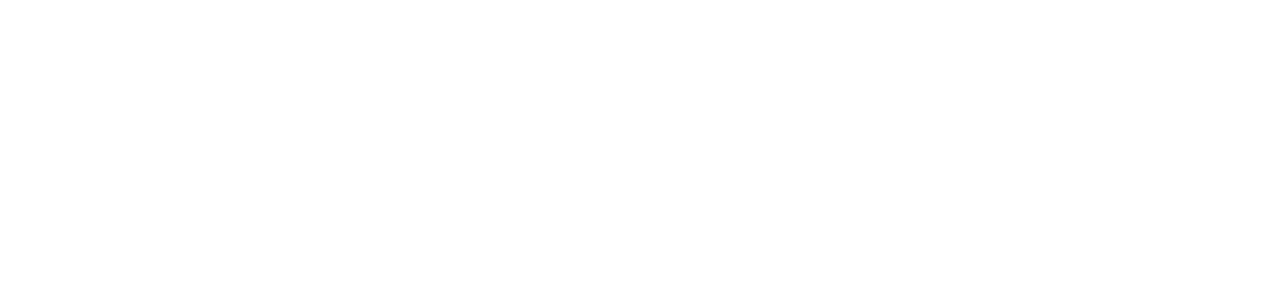
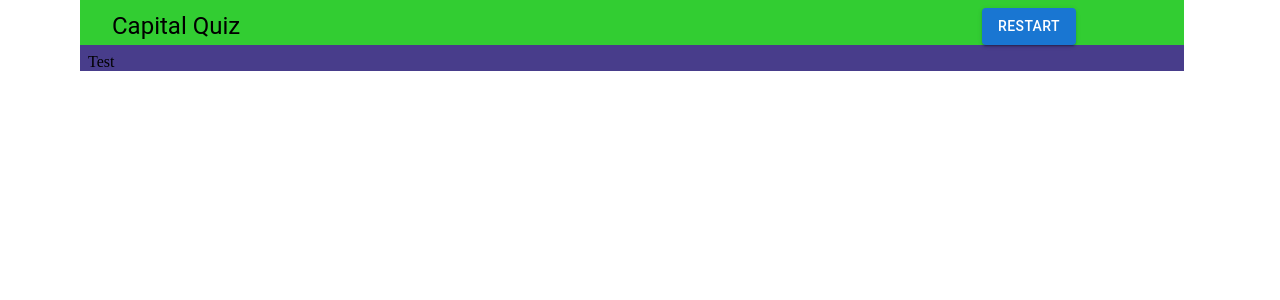
Before and after one commit to ollymonger/capital-quiz-test, a React app in the folder packages/frontend/: page / in a window 1280 px wide. Shown: the top 300 px of the page. Built offline with nearby package versions, Linux system fonts and the light colour scheme; the HTML template or start-up script is replaced by a standard one.

Commit message:
add Layout, styling, and header

```diff
--- a/packages/frontend/package.json
+++ b/packages/frontend/package.json
@@ -12,6 +12,7 @@
 		"@emotion/react": "^11.11.1",
 		"@emotion/styled": "^11.11.0",
 		"@mui/material": "^5.14.4",
+		"@mui/system": "^5.14.4",
 		"react": "^18.2.0",
 		"react-dom": "^18.2.0"
 	},
--- a/packages/frontend/src/App.tsx
+++ b/packages/frontend/src/App.tsx
@@ -1,4 +1,5 @@
 import React from "react";
+import { Layout } from "./components/Layout/Layout";
 export function App() {
-	return <></>;
+	return <Layout>Test</Layout>;
 }
--- /dev/null
+++ b/packages/frontend/src/components/Header/Header.tsx
@@ -0,0 +1,34 @@
+import { Button, Container, Typography } from "@mui/material";
+import React from "react";
+
+export function Header() {
+	return (
+		<Container
+			sx={{
+				display: "flex",
+				flexDirection: "row",
+				width: "100%",
+				height: "100%",
+				alignItems: "center",
+			}}
+		>
+			<div
+				style={{
+					flex: "75%",
+				}}
+			>
+				<Typography variant="h5">Capital Quiz</Typography>
+			</div>
+
+			<div
+				style={{
+					flex: "25%",
+					display: "flex",
+					justifyContent: "center",
+				}}
+			>
+				<Button variant="contained">Restart</Button>
+			</div>
+		</Container>
+	);
+}
--- /dev/null
+++ b/packages/frontend/src/components/Layout/Layout.tsx
@@ -0,0 +1,28 @@
+import { Grid } from "@mui/material";
+import React from "react";
+import { useIsDesktop } from "../../hooks";
+import { Header } from "../Header/Header";
+import { LayoutContainer, LayoutGrid } from "./styles";
+
+export function Layout({ children }: { children: React.ReactNode }) {
+	const isDesktop = useIsDesktop();
+
+	return (
+		<LayoutContainer
+			disableGutters={!isDesktop}
+			sx={{
+				paddingLeft: { xs: 0, sm: 0, md: 2, lg: 6 },
+				paddingRight: { xs: 0, sm: 0, md: 2, lg: 6 },
+			}}
+		>
+			<LayoutGrid container direction="column" spacing={!isDesktop ? 0 : 1}>
+				<Grid item xs={1} sx={{ background: "limegreen" }}>
+					<Header />
+				</Grid>
+				<Grid item xs={11}>
+					{children}
+				</Grid>
+			</LayoutGrid>
+		</LayoutContainer>
+	);
+}
--- /dev/null
+++ b/packages/frontend/src/components/Layout/styles/LayoutContainer.tsx
@@ -0,0 +1,8 @@
+import { Container } from "@mui/material";
+import { styled } from "@mui/system";
+
+export const LayoutContainer = styled(Container)({
+	display: "flex",
+	width: "100%",
+	height: "100%",
+});
--- /dev/null
+++ b/packages/frontend/src/components/Layout/styles/LayoutGrid.tsx
@@ -0,0 +1,9 @@
+import { Grid } from "@mui/material";
+import { styled } from "@mui/system";
+
+export const LayoutGrid = styled(Grid)({
+	display: "flex",
+	width: "100%",
+	height: "100%",
+	background: "darkslateblue",
+});
--- /dev/null
+++ b/packages/frontend/src/components/Layout/styles/index.ts
@@ -0,0 +1,4 @@
+import { LayoutContainer } from "./LayoutContainer";
+import { LayoutGrid } from "./LayoutGrid";
+
+export { LayoutContainer, LayoutGrid };
```
Also changed, not shown: 1 other file (tests, documents, lock files or other folders).
